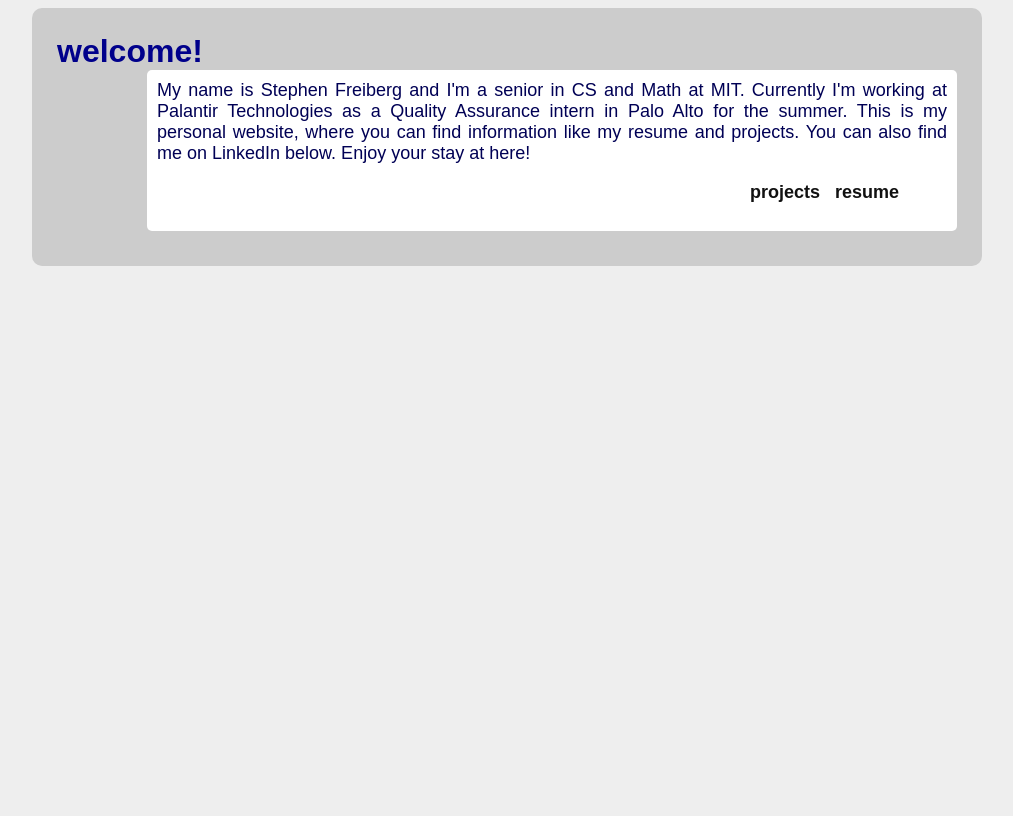
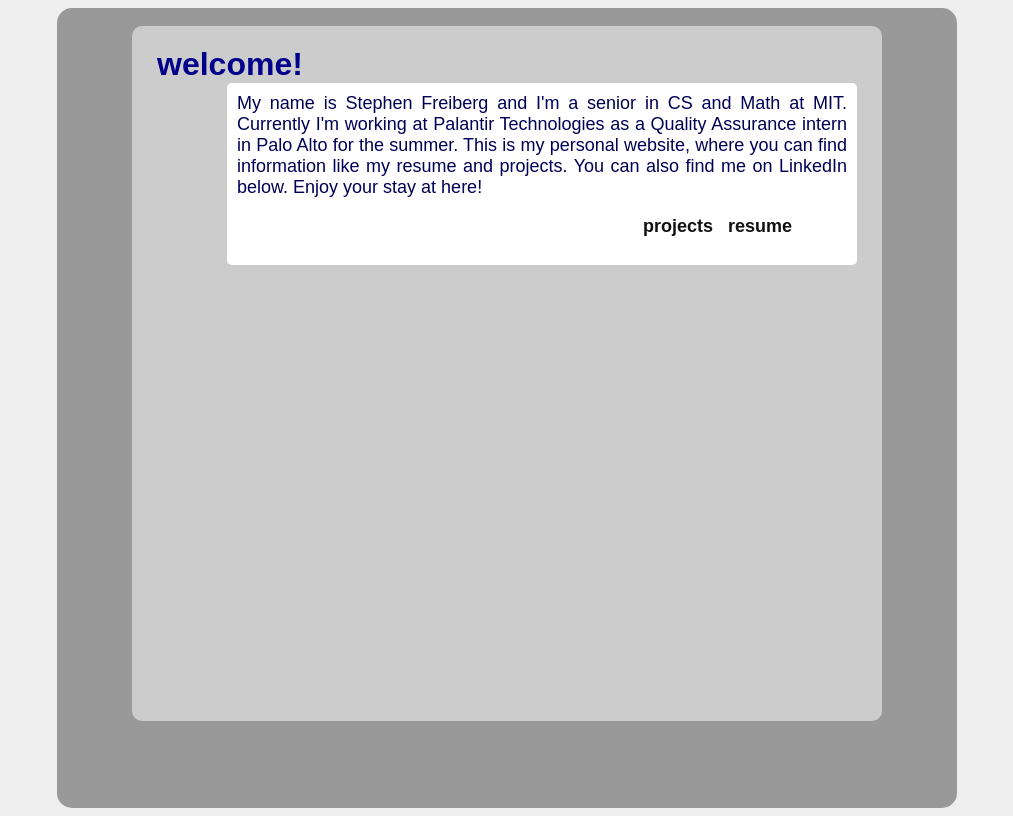
Before and after one commit to TheConnMan/Website, a PHP site: page / in a window 1280 px wide. Shown: the whole page, without its empty margins (133-1146 px from the left). Before the commit the page ends 266 px from the top, so only its background shows below. Run offline with PHP 8.4, Linux system fonts and the light colour scheme; some libraries are stand-ins or nearby versions.

Commit message:
added content-wrapper

```diff
--- a/web/freiberg/index.html
+++ b/web/freiberg/index.html
@@ -10,6 +10,8 @@
 		<!-- Date: 2012-07-30 -->
 	</head>
 	<body>
+		<div id="content-wrapper">
+			<br />
 			<div id="content">
 				<div id="content-header">
 					welcome!
@@ -40,5 +42,6 @@
 					<script type="IN/MemberProfile" data-id="http://www.linkedin.com/pub/stephen-freiberg/2a/7a1/284" data-format="inline" data-related="false"></script>
 				</div>
 			</div>
+		</div>
 	</body>
 </html>
--- a/web/freiberg/style.css
+++ b/web/freiberg/style.css
@@ -3,17 +3,28 @@ html {
 	font-family: sans-serif;
 }
 body {
+}
+#content-wrapper {
+	margin-top: 0px;
+	background: #999999;
+	width: 900px;
+	margin-left: auto;
+	margin-right: auto;
+	height: 800px;
+	border-radius: 15px;
+}
 
-}
 #content {
-	width: 900px;
+	width: 700px;
 	margin-left: auto;
 	margin-right: auto;
 	background: #CCCCCC;
 	padding: 25px;
 	border-radius: 10px;
-	height: 100%;
+	height: 80%;
 	padding-bottom: 35px;
+	padding-top: 20px;
+	border-top: 20px;
 }
 #content-header {
 	font-size: xx-large;
@@ -21,8 +32,8 @@ body {
 	font-weight: bolder;
 }
 #linkedIn_Badge {
-	float: right;
-	padding: 10px;
+	float: left;
+	padding: 5px;
 }
 #blurb {
 	font-weight: normal;
@@ -37,7 +48,7 @@ body {
 #nav_bar {
 	font-size: normal;
 	font-weight: normal;
-	margin-left: 70%;
+	margin-left: 60%;
 	font-weight: bold;
 }
 li {
```
Lines whose indentation alone changed are shown as unchanged.
